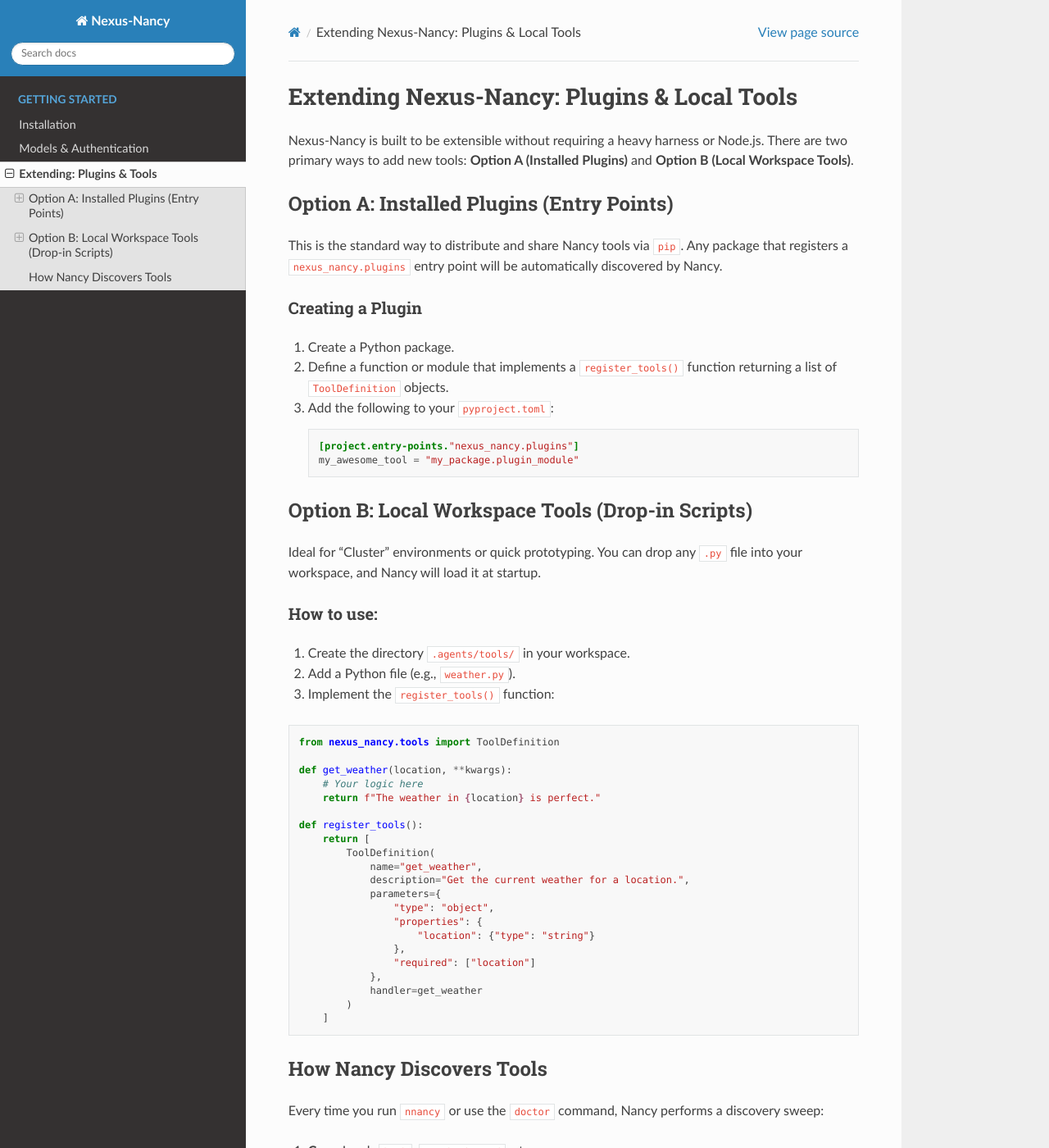
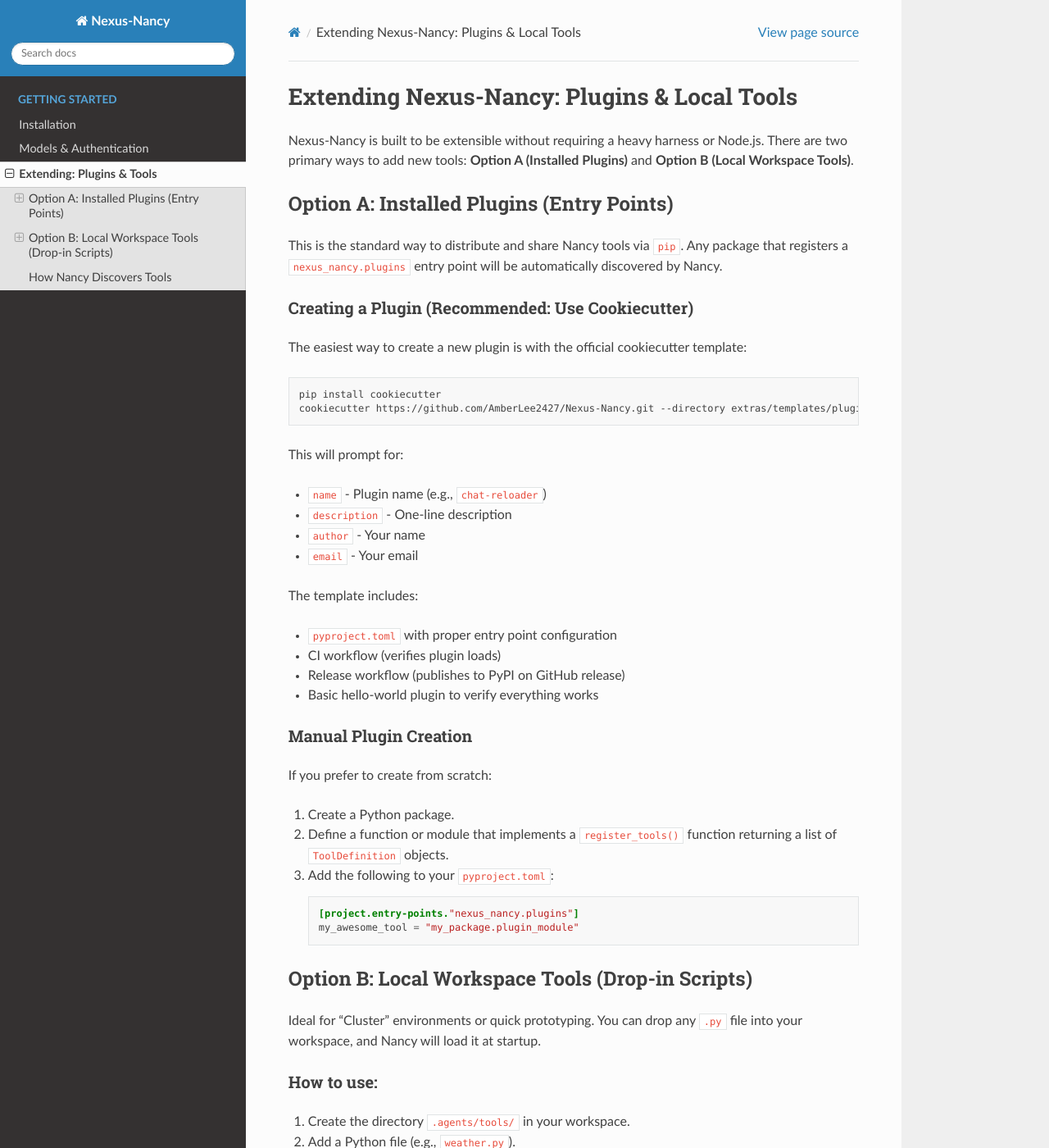
Before and after one commit to AmberLee2427/Nexus-Nancy, a Sphinx documentation site: the page built from docs/PLUGINS.md, in a window 1280 px wide and 1400 px high. Shown: the whole window at 82% size. Built offline with Sphinx 7.4.7 and the Read the Docs theme 3.1.0, drawn with Linux system fonts in a browser that asks for light colours.

Commit message:
Add cookie cutter instructions to docs site

````diff
--- a/docs/PLUGINS.md
+++ b/docs/PLUGINS.md
@@ -5,7 +5,31 @@ Nexus-Nancy is built to be extensible without requiring a heavy harness or Node.
 ## Option A: Installed Plugins (Entry Points)
 This is the standard way to distribute and share Nancy tools via `pip`. Any package that registers a `nexus_nancy.plugins` entry point will be automatically discovered by Nancy.
 
-### Creating a Plugin
+### Creating a Plugin (Recommended: Use Cookiecutter)
+
+The easiest way to create a new plugin is with the official cookiecutter template:
+
+```bash
+pip install cookiecutter
+cookiecutter https://github.com/AmberLee2427/Nexus-Nancy.git --directory extras/templates/plugin
+```
+
+This will prompt for:
+- `name` - Plugin name (e.g., `chat-reloader`)
+- `description` - One-line description
+- `author` - Your name
+- `email` - Your email
+
+The template includes:
+- `pyproject.toml` with proper entry point configuration
+- CI workflow (verifies plugin loads)
+- Release workflow (publishes to PyPI on GitHub release)
+- Basic hello-world plugin to verify everything works
+
+### Manual Plugin Creation
+
+If you prefer to create from scratch:
+
 1. Create a Python package.
 2. Define a function or module that implements a `register_tools()` function returning a list of `ToolDefinition` objects.
 3. Add the following to your `pyproject.toml`:
````
